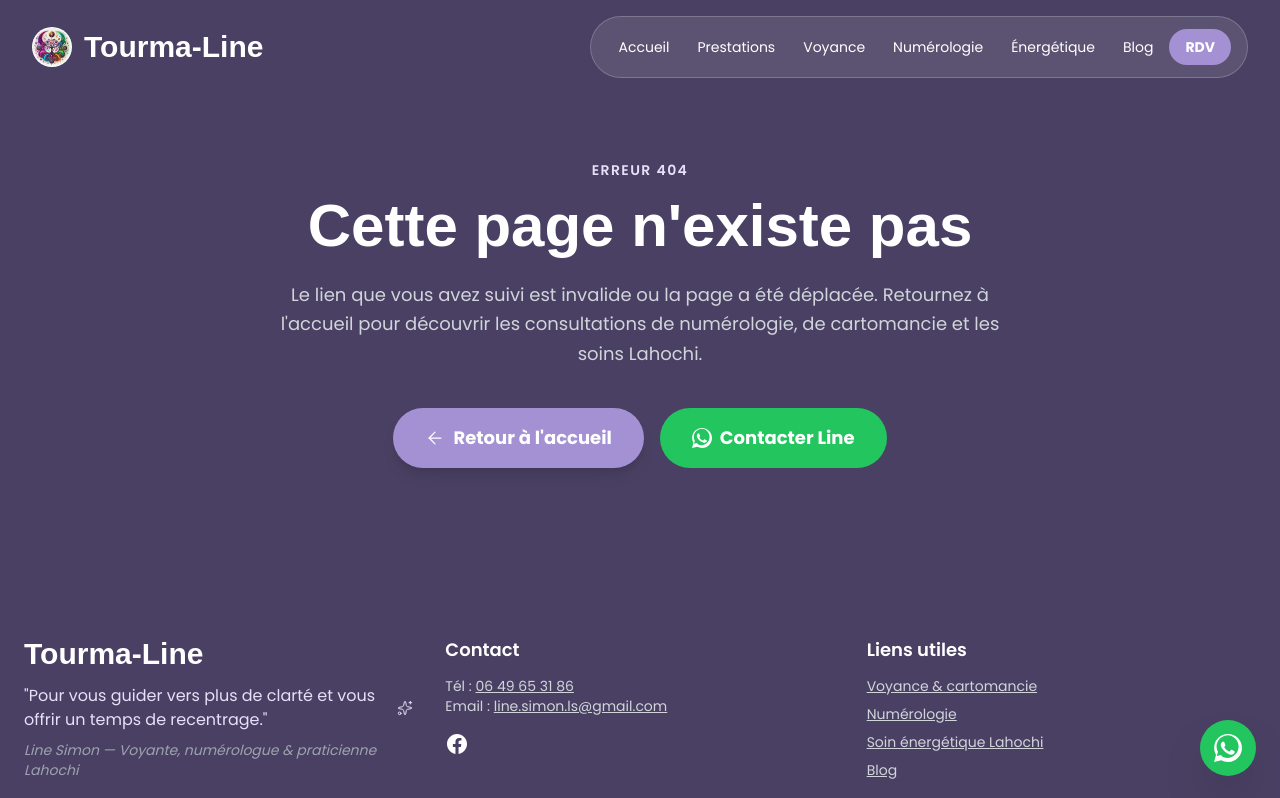
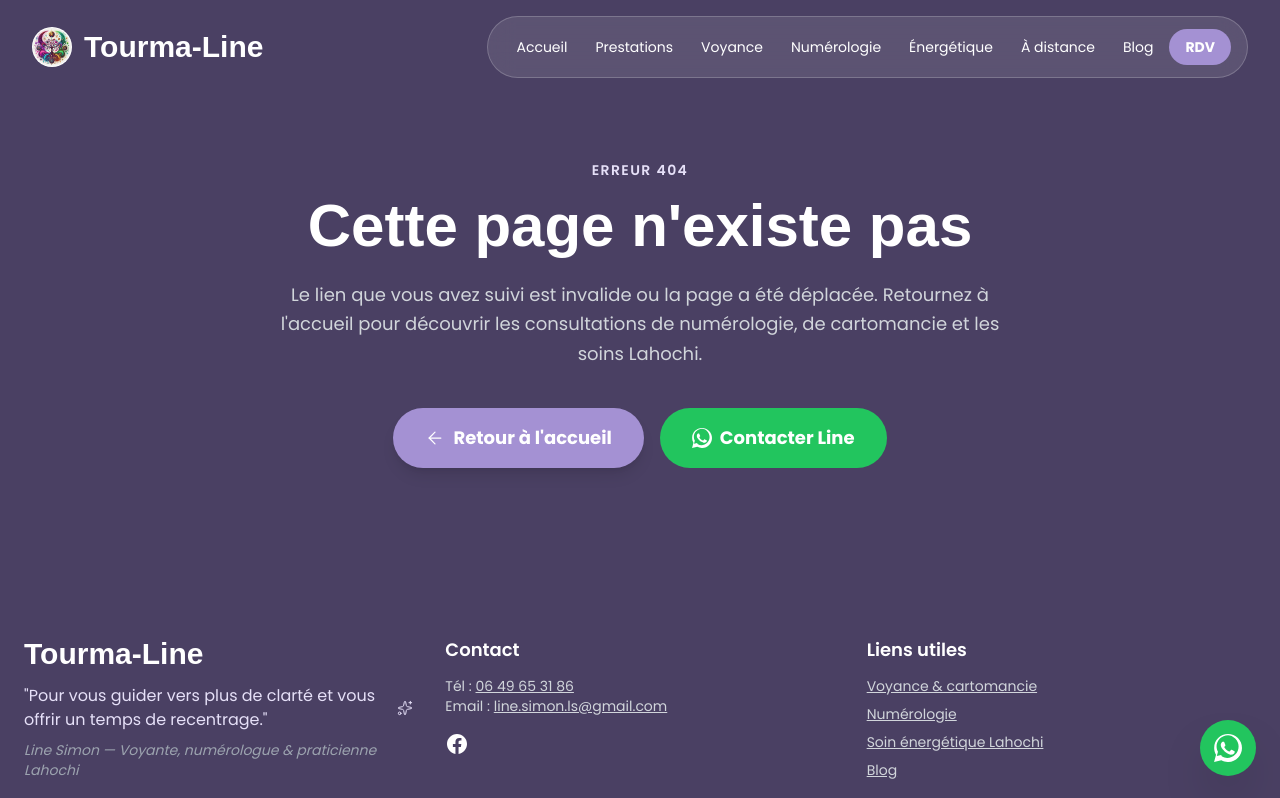
Before and after one commit to Creativityliberty/Tourma-line, a React (Vite) app: page /404 in a window 1280 px wide. Shown: the top 798 px of the page. Built offline with nearby package versions, Linux system fonts and the light colour scheme; a web font is replaced by a local one.

Commit message:
seo: link distance landing and avoid legacy rdv route

```diff
--- a/src/components/layout/Header.tsx
+++ b/src/components/layout/Header.tsx
@@ -8,6 +8,7 @@ const navItems = [
     { href: "/cartomancie", label: "Voyance" },
     { href: "/numerologie", label: "Numérologie" },
     { href: "/soin-lahochi", label: "Énergétique" },
+    { href: "/consultation-a-distance", label: "À distance" },
     { href: "/blog", label: "Blog" },
 ];
 
@@ -46,7 +47,7 @@ export const Header = ({ onNavClick }: { onNavClick: NavClickHandler }) => {
                     <span>Tourma-Line</span>
                 </a>
 
-                <nav className="hidden lg:flex items-center space-x-1 bg-white bg-opacity-10 rounded-full px-4 py-3 backdrop-blur-md border border-white border-opacity-20 text-white">
+                <nav className="hidden xl:flex items-center space-x-1 bg-white bg-opacity-10 rounded-full px-4 py-3 backdrop-blur-md border border-white border-opacity-20 text-white">
                     {navItems.map((item) => (
                         <a
                             key={item.href}
@@ -59,7 +60,7 @@ export const Header = ({ onNavClick }: { onNavClick: NavClickHandler }) => {
                         </a>
                     ))}
                     <a
-                        href="/rendezvous"
+                        href="/#rendezvous"
                         onClick={onNavClick}
                         className="bg-brand-purple hover:bg-opacity-80 text-white font-bold py-2 px-4 rounded-full transition-all duration-300 transform active:scale-95 text-sm ml-2"
                     >
@@ -69,7 +70,7 @@ export const Header = ({ onNavClick }: { onNavClick: NavClickHandler }) => {
 
                 <button
                     onClick={() => setMobileMenuOpen((open) => !open)}
-                    className="lg:hidden text-white p-2 hover:bg-brand-purple hover:bg-opacity-30 rounded-lg transition-colors"
+                    className="xl:hidden text-white p-2 hover:bg-brand-purple hover:bg-opacity-30 rounded-lg transition-colors"
                     aria-label={mobileMenuOpen ? "Fermer le menu" : "Ouvrir le menu"}
                     aria-expanded={mobileMenuOpen}
                 >
@@ -95,7 +96,7 @@ export const Header = ({ onNavClick }: { onNavClick: NavClickHandler }) => {
             </div>
 
             {mobileMenuOpen ? (
-                <nav className="lg:hidden bg-white bg-opacity-10 backdrop-blur-md p-4 space-y-2 mt-2 rounded-2xl border border-white border-opacity-20 text-white">
+                <nav className="xl:hidden bg-white bg-opacity-10 backdrop-blur-md p-4 space-y-2 mt-2 rounded-2xl border border-white border-opacity-20 text-white">
                     {navItems.map((item) => (
                         <a
                             key={item.href}
@@ -110,7 +111,7 @@ export const Header = ({ onNavClick }: { onNavClick: NavClickHandler }) => {
                         </a>
                     ))}
                     <a
-                        href="/rendezvous"
+                        href="/#rendezvous"
                         onClick={(event) => {
                             onNavClick(event);
                             setMobileMenuOpen(false);
```
